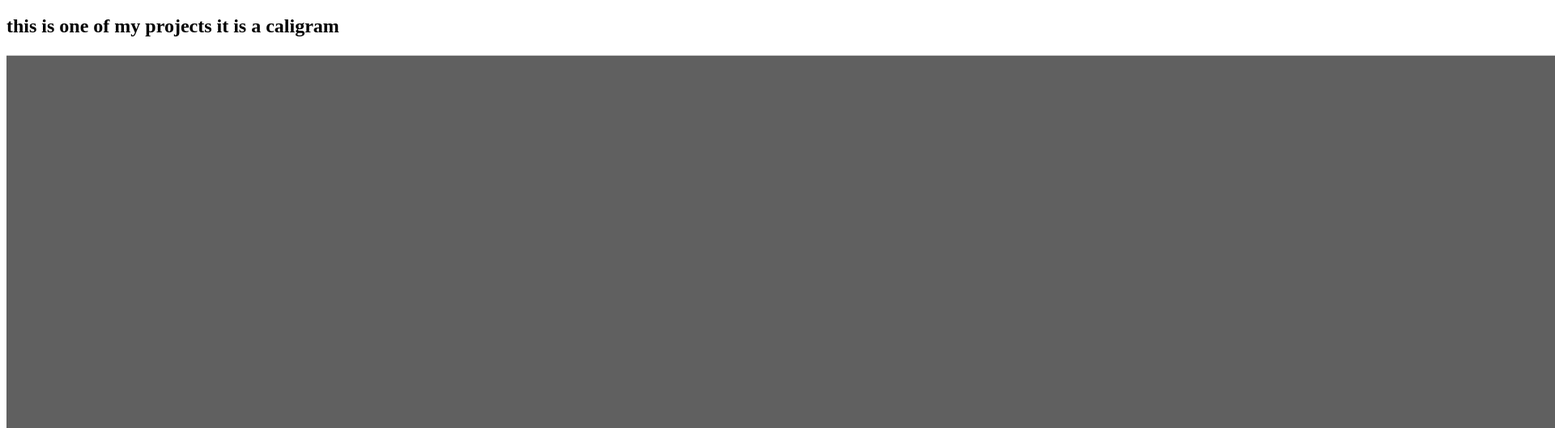
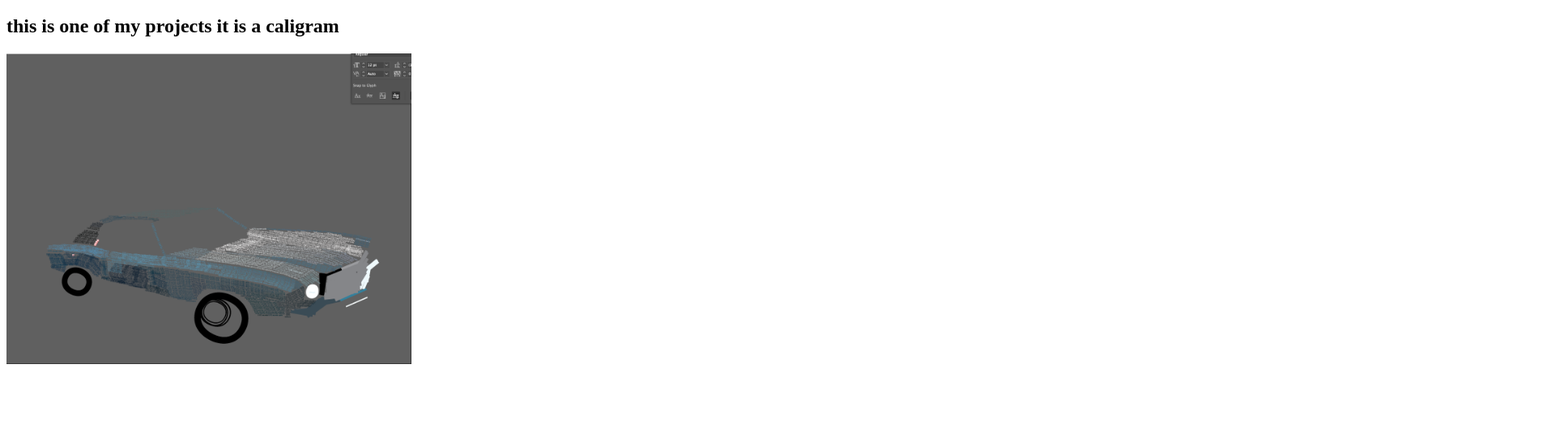
Before and after one commit to thought-code/thought-code.github.io, a plain HTML site: page ashtonsweb.html in a window 1280 px wide. Shown: the part 87-616 px from the top of the page at 81% size, 1920 px wide, since content can reach past the window. Drawn offline with Linux system fonts and the light colour scheme.

Commit message:
Update ashtonsweb.html

```diff
--- a/ashtonsweb.html
+++ b/ashtonsweb.html
@@ -8,7 +8,7 @@
 
     <h2> this is one of my projects it is a caligram</h2>
 
-        <img src= "caligram.png">
+        <img src= "caligram.png" width="500">
 
     </body>
 </html>
```
